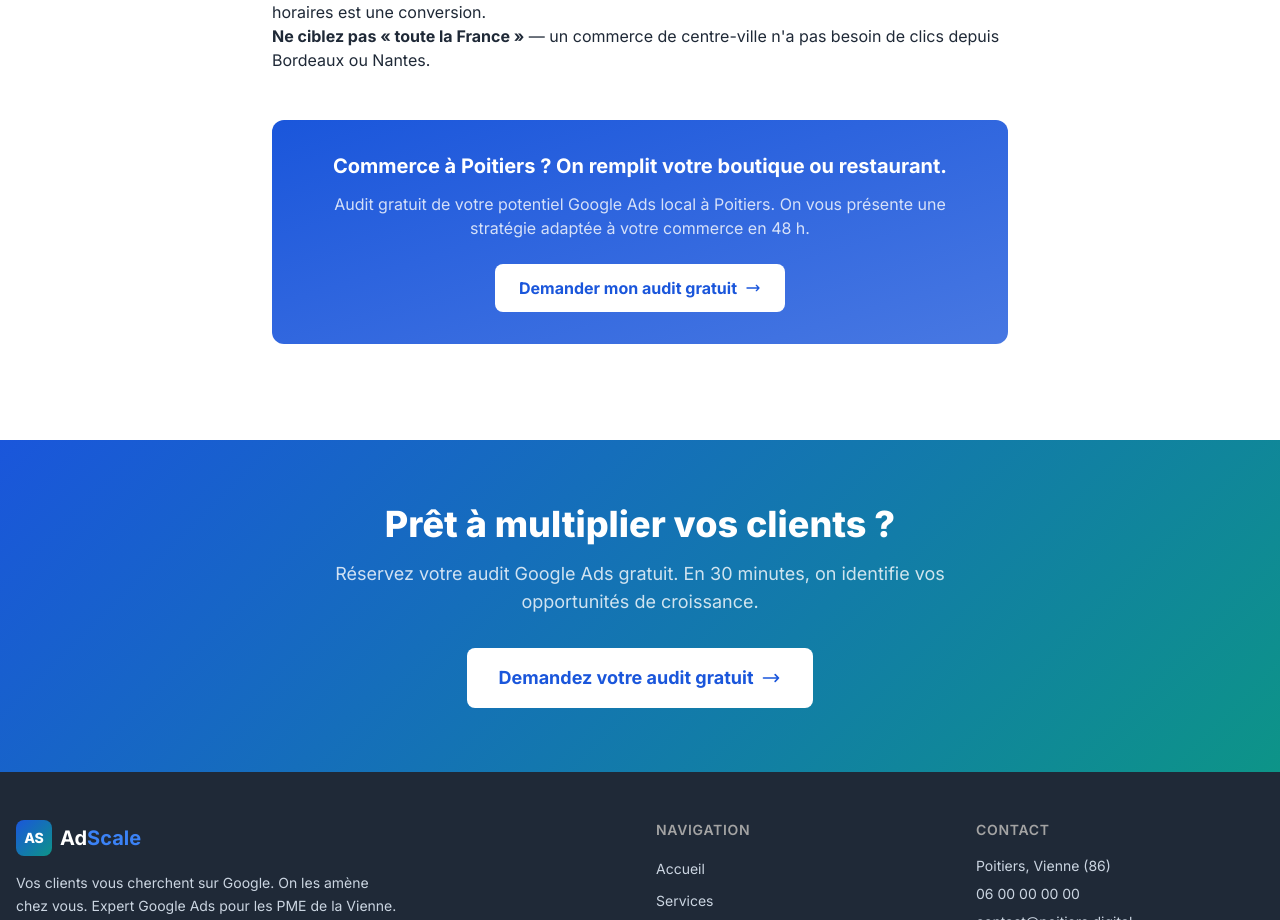
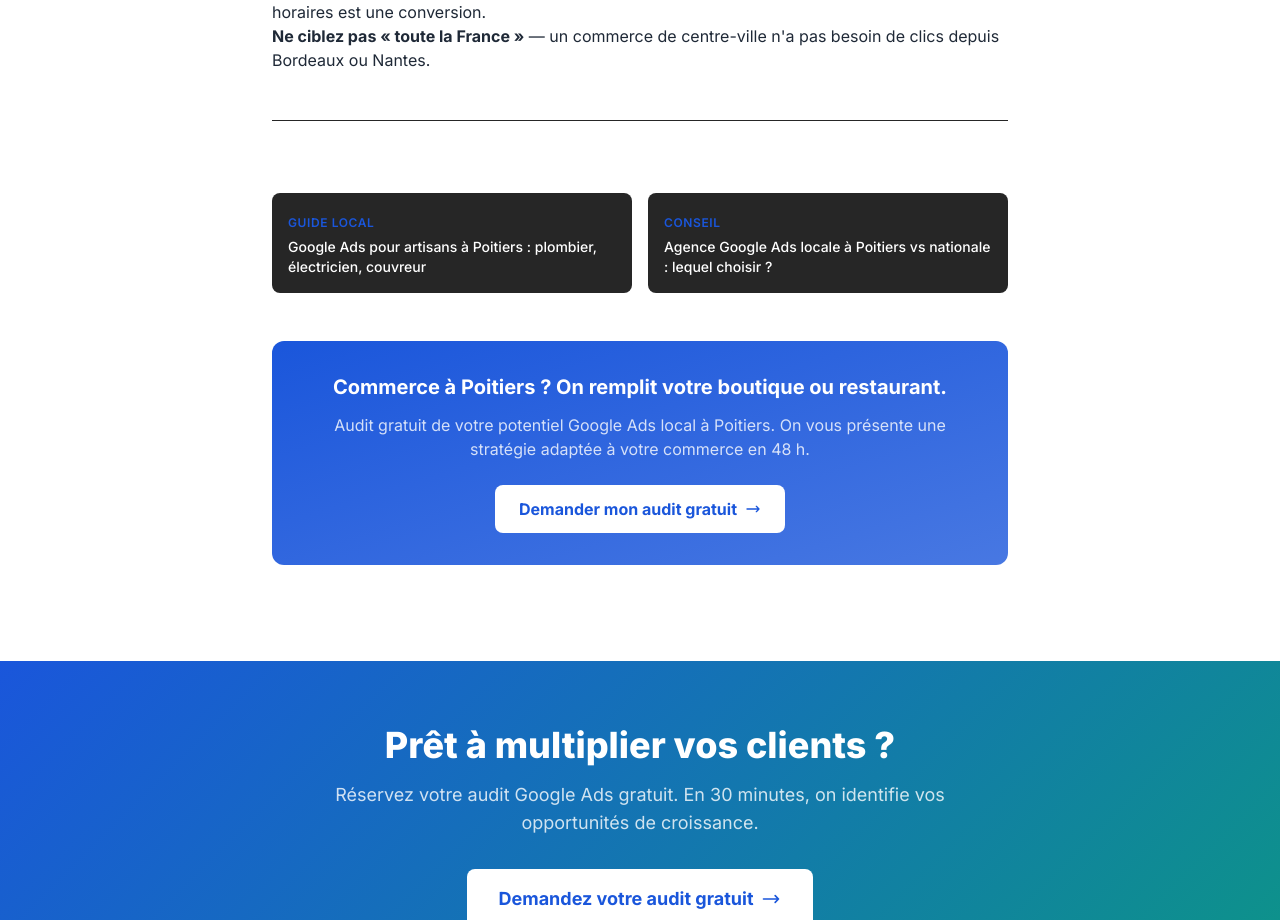
Before and after one commit to nicolads2004-ops/adscale-poitiers, a Nuxt app: page /blog/google-ads-commerce-local-poitiers-centre-ville in a window 1280 px wide. Shown: the part 2520-3440 px from the top of the page. Built offline with nearby package versions, Linux system fonts and the light colour scheme.

Commit message:
feat: maillage interne articles blog ADSCALE

```diff
--- a/pages/blog/agence-google-ads-poitiers-vs-nationale.vue
+++ b/pages/blog/agence-google-ads-poitiers-vs-nationale.vue
@@ -114,6 +114,21 @@ useHead({
 
           </div>
 
+          <!-- Articles liés -->
+          <div class="mt-12 border-t border-neutral-800 pt-8">
+            <h3 class="font-heading font-semibold text-white mb-4">À lire aussi</h3>
+            <div class="grid grid-cols-1 sm:grid-cols-2 gap-4">
+              <NuxtLink to="/blog/google-ads-artisan-plombier-electricien-poitiers" class="block p-4 bg-neutral-800 rounded-lg hover:bg-neutral-700 transition-colors">
+                <span class="text-xs text-primary font-semibold uppercase tracking-wider">Guide local</span>
+                <p class="text-white text-sm font-medium mt-1">Google Ads pour artisans à Poitiers : plombier, électricien, couvreur</p>
+              </NuxtLink>
+              <NuxtLink to="/blog/google-ads-commerce-local-poitiers-centre-ville" class="block p-4 bg-neutral-800 rounded-lg hover:bg-neutral-700 transition-colors">
+                <span class="text-xs text-primary font-semibold uppercase tracking-wider">Local</span>
+                <p class="text-white text-sm font-medium mt-1">Google Ads pour les commerces du centre-ville de Poitiers</p>
+              </NuxtLink>
+            </div>
+          </div>
+
           <!-- CTA -->
           <div class="mt-12 bg-gradient-to-br from-primary to-primary/80 rounded-xl p-8 text-center text-white">
             <h3 class="font-heading font-bold text-xl mb-3">Travaillez avec une agence Google Ads qui connaît Poitiers.</h3>
--- a/pages/blog/google-ads-artisan-plombier-electricien-poitiers.vue
+++ b/pages/blog/google-ads-artisan-plombier-electricien-poitiers.vue
@@ -125,6 +125,21 @@ useHead({
 
           </div>
 
+          <!-- Articles liés -->
+          <div class="mt-12 border-t border-neutral-800 pt-8">
+            <h3 class="font-heading font-semibold text-white mb-4">À lire aussi</h3>
+            <div class="grid grid-cols-1 sm:grid-cols-2 gap-4">
+              <NuxtLink to="/blog/agence-google-ads-poitiers-vs-nationale" class="block p-4 bg-neutral-800 rounded-lg hover:bg-neutral-700 transition-colors">
+                <span class="text-xs text-primary font-semibold uppercase tracking-wider">Conseil</span>
+                <p class="text-white text-sm font-medium mt-1">Agence Google Ads locale à Poitiers vs nationale : lequel choisir ?</p>
+              </NuxtLink>
+              <NuxtLink to="/blog/google-ads-commerce-local-poitiers-centre-ville" class="block p-4 bg-neutral-800 rounded-lg hover:bg-neutral-700 transition-colors">
+                <span class="text-xs text-primary font-semibold uppercase tracking-wider">Local</span>
+                <p class="text-white text-sm font-medium mt-1">Google Ads pour les commerces du centre-ville de Poitiers</p>
+              </NuxtLink>
+            </div>
+          </div>
+
           <!-- CTA -->
           <div class="mt-12 bg-gradient-to-br from-primary to-primary/80 rounded-xl p-8 text-center text-white">
             <h3 class="font-heading font-bold text-xl mb-3">Artisan à Poitiers ? On gère vos campagnes Google Ads.</h3>
--- a/pages/blog/google-ads-commerce-local-poitiers-centre-ville.vue
+++ b/pages/blog/google-ads-commerce-local-poitiers-centre-ville.vue
@@ -133,6 +133,21 @@ useHead({
 
           </div>
 
+          <!-- Articles liés -->
+          <div class="mt-12 border-t border-neutral-800 pt-8">
+            <h3 class="font-heading font-semibold text-white mb-4">À lire aussi</h3>
+            <div class="grid grid-cols-1 sm:grid-cols-2 gap-4">
+              <NuxtLink to="/blog/google-ads-artisan-plombier-electricien-poitiers" class="block p-4 bg-neutral-800 rounded-lg hover:bg-neutral-700 transition-colors">
+                <span class="text-xs text-primary font-semibold uppercase tracking-wider">Guide local</span>
+                <p class="text-white text-sm font-medium mt-1">Google Ads pour artisans à Poitiers : plombier, électricien, couvreur</p>
+              </NuxtLink>
+              <NuxtLink to="/blog/agence-google-ads-poitiers-vs-nationale" class="block p-4 bg-neutral-800 rounded-lg hover:bg-neutral-700 transition-colors">
+                <span class="text-xs text-primary font-semibold uppercase tracking-wider">Conseil</span>
+                <p class="text-white text-sm font-medium mt-1">Agence Google Ads locale à Poitiers vs nationale : lequel choisir ?</p>
+              </NuxtLink>
+            </div>
+          </div>
+
           <!-- CTA -->
           <div class="mt-12 bg-gradient-to-br from-primary to-primary/80 rounded-xl p-8 text-center text-white">
             <h3 class="font-heading font-bold text-xl mb-3">Commerce à Poitiers ? On remplit votre boutique ou restaurant.</h3>
```
